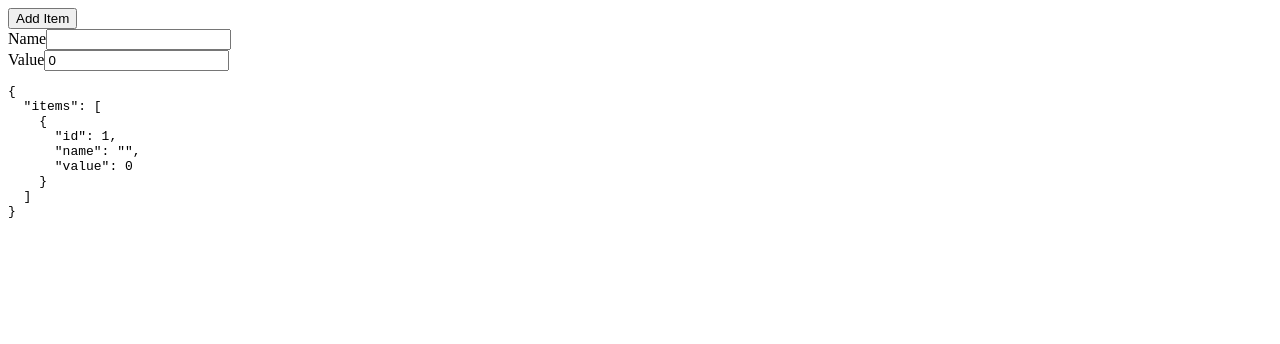
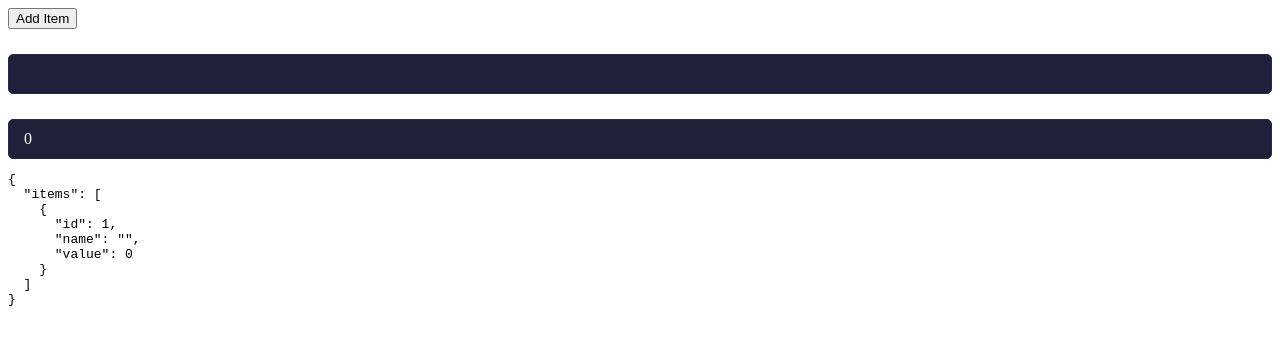
Before and after one commit to ricardovillalobosv/passenger-information-angular, an Angular app: page / in a window 1280 px wide. Both pictures are taken after a click on the button "Add Item". Shown: the top 344 px of the page. Built offline with nearby package versions, Linux system fonts and the light colour scheme.

Commit message:
Add input style

```diff
--- a/src/app/components/input/input.html
+++ b/src/app/components/input/input.html
@@ -1,4 +1,6 @@
 @let localControl = control();
+@let error = localControl.invalid && (localControl.dirty || localControl.touched);
+
 <div class="input">
   <label [for]="id()" class="input__label">{{ label() }}</label>
   <input
@@ -9,14 +11,14 @@
     [id]="id()"
     [type]="type()"
     class="input__control"
+    [class.error]="error"
   />
 </div>
 
-@if (localControl.invalid && (localControl.dirty || localControl.touched)) {
+<!-- @if (error) {
 <div class="error-message">
-  <pre>{{ localControl.errors | json }}</pre>
   @if (localControl.errors?.["required"]) {
   <span>Este campo es requerido</span>
   }
 </div>
-}
+} -->
--- a/src/app/components/input/input.scss
+++ b/src/app/components/input/input.scss
@@ -0,0 +1,28 @@
+.input {
+  display: flex;
+  flex-direction: column;
+  gap: 10px;
+
+  &__label {
+    color: white;
+    font-size: 12px;
+  }
+
+  &__control {
+    all: unset;
+    padding: 10px 15px;
+    border: 1px solid #252945;
+    border-radius: 5px;
+    color: white;
+    background-color: #1e2139;
+
+    &:focus {
+      outline: none;
+      border: 1px solid #9277ff;
+    }
+
+    &.error {
+      border-color: #ef4444;
+    }
+  }
+}
```
